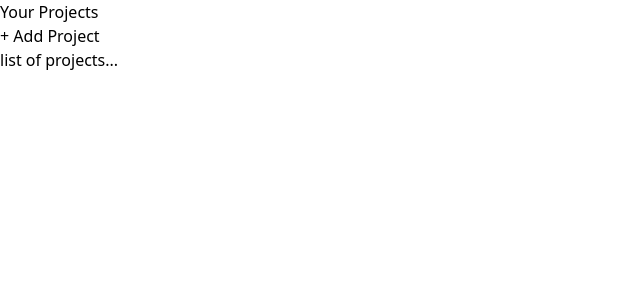
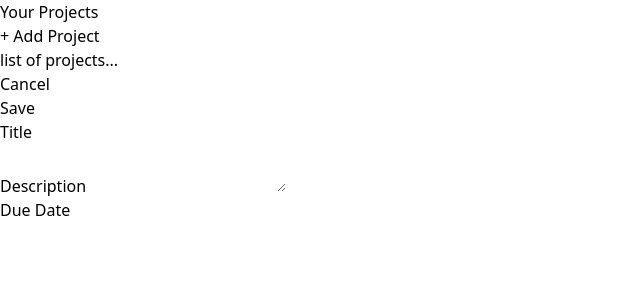
Before and after one commit to neertoon/react-course-refs-project, a React (Vite) app: page / in a window 1280 px wide. Shown: the top 300 px of the page, without its empty margins (0-640 px from the left). Built offline with nearby package versions, Linux system fonts and the light colour scheme.

Commit message:
Formularz do dodawania nowego projektu

```diff
--- a/src/App.jsx
+++ b/src/App.jsx
@@ -1,9 +1,11 @@
 import ProjectsSidebar from "./components/ProjectsSidebar.jsx";
+import NewProject from "./components/NewProject.jsx";
 
 function App() {
   return (
-    <main className="h-screen my-8">
-      <ProjectsSidebar />
+    <main className="h-screen my-8 flex gap-8 ">
+        <ProjectsSidebar />
+        <NewProject />
     </main>
   );
 }
--- /dev/null
+++ b/src/components/Input.jsx
@@ -0,0 +1,9 @@
+export default function Input({ label, isTextArea, ...props }) {
+    return (
+        <p>
+            <label>{label}</label>
+            {isTextArea ? <textarea {...props} /> : <input {...props} />}
+        </p>
+
+    );
+}
--- /dev/null
+++ b/src/components/NewProject.jsx
@@ -0,0 +1,21 @@
+import Input from "./Input.jsx";
+
+export default function NewProject() {
+    return <div>
+        <menu>
+            <li>
+                <button>Cancel</button>
+            </li>
+            <li>
+                <button>Save</button>
+            </li>
+        </menu>
+        <div>
+            <Input label="Title" />
+
+            <Input label="Description" isTextArea={true} />
+
+            <Input label="Due Date" />
+        </div>
+    </div>
+}
```
